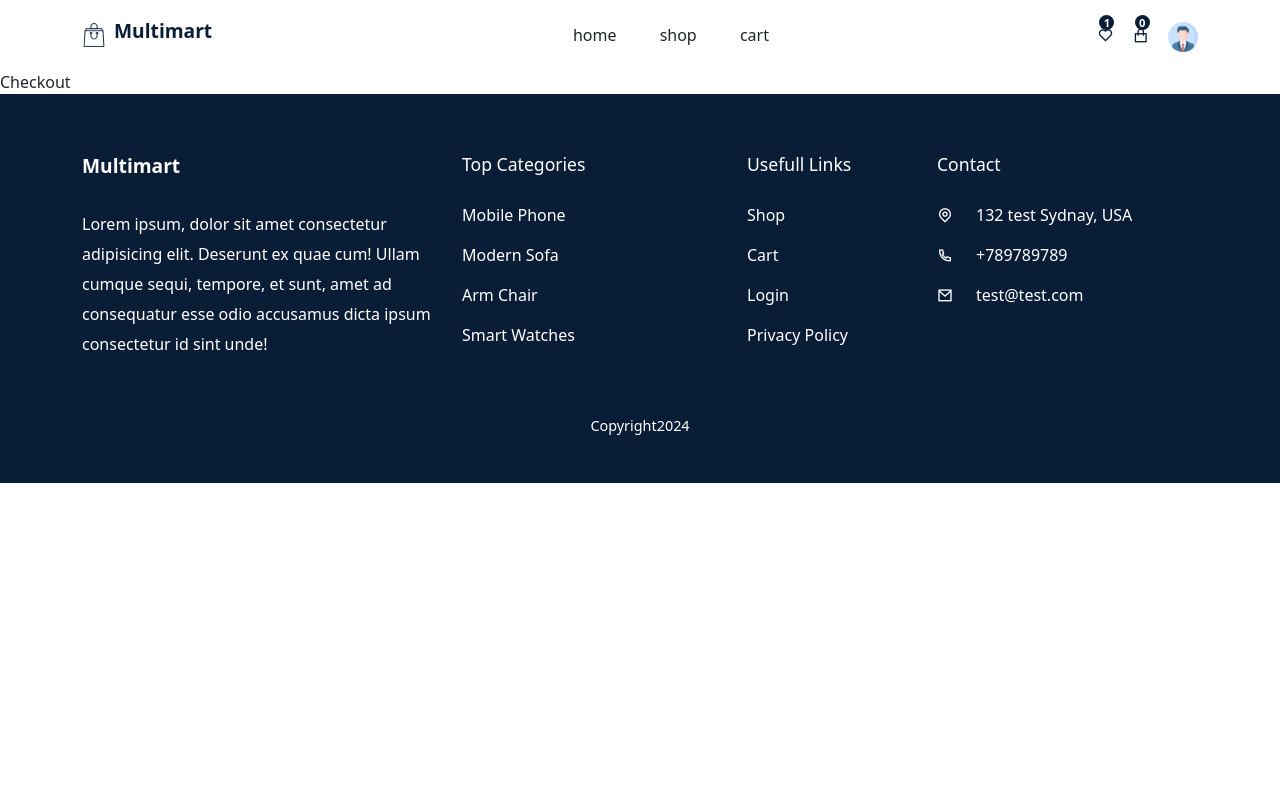
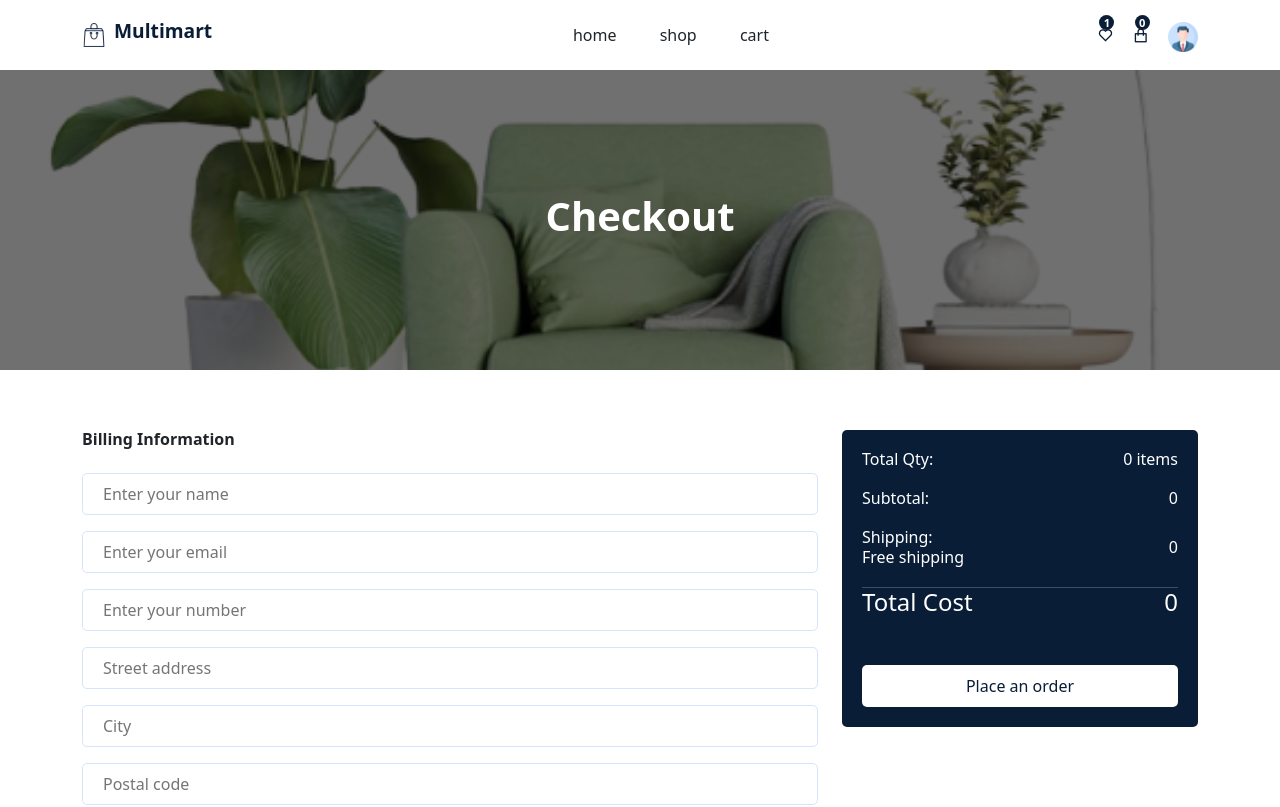
Before and after one commit to gentuuu/-Ecommerce-Website-Firebase, a React (Vite) app: page /Checkout in a window 1280 px wide. Shown: the top 807 px of the page. Built offline with nearby package versions, Linux system fonts and the light colour scheme.

Commit message:
Add checkout
dodanie koszyka zamówień formularz

```diff
--- a/src/pages/Checkout.jsx
+++ b/src/pages/Checkout.jsx
@@ -1,7 +1,61 @@
+import '../styles/Checkout.scss'
+
+import { Container, Row, Col, Form, FormGroup } from "reactstrap"
+import Helmet from '../components/Helmet/Helmet'
+import CommonSection from '../components/UI/CommonSection'
+
+import { useSelector } from 'react-redux'
 
 const Checkout = () => {
+
+  const totalQty = useSelector(state=>state.cart.totalQuantity);
+  const totalAmount = useSelector(state=>state.cart.totalAmount);
+
   return (
-    <div>Checkout</div>
+    <Helmet title='Checkout'>
+      <CommonSection title='Checkout' />
+      <section>
+        <Container>
+          <Row>
+            <Col lg='8'>
+              <h6 className="mb-4 fw-bold">Billing Information</h6>
+              <Form className='billing__form'>
+                <FormGroup className="form__group">
+                  <input type="text" placeholder="Enter your name" />
+                </FormGroup>
+                <FormGroup className="form__group">
+                  <input type="email" placeholder="Enter your email" />
+                </FormGroup>
+                <FormGroup className="form__group">
+                  <input type="number" placeholder="Enter your number" />
+                </FormGroup>
+                <FormGroup className="form__group">
+                  <input type="text" placeholder="Street address" />
+                </FormGroup>
+                <FormGroup className="form__group">
+                  <input type="text" placeholder="City" />
+                </FormGroup>
+                <FormGroup className="form__group">
+                  <input type="text" placeholder="Postal code" />
+                </FormGroup>
+                <FormGroup className="form__group">
+                  <input type="text" placeholder="Country" />
+                </FormGroup>
+              </Form>
+            </Col>
+            <Col lg='4'>
+              <div className="checkout__cart">
+                <h6>Total Qty: <span>{totalQty} items</span></h6>
+                <h6>Subtotal: <span>{totalAmount}</span></h6>
+                <h6><span>Shipping: <br />Free shipping</span> <span>0</span></h6>
+                <h4>Total Cost <span>{totalAmount}</span></h4>
+                <button className="buy__btn auth__btn w-100">Place an order</button>
+              </div>
+            </Col>
+          </Row>
+        </Container>
+      </section>
+    </Helmet>
   )
 }
 
--- /dev/null
+++ b/src/styles/Checkout.scss
@@ -0,0 +1,29 @@
+.billing__form .form__group input{
+    border: 1px solid var(--card-bg-02);
+}
+
+.checkout{
+    &__cart{
+        padding: 20px;
+        background: var(--primary-color);
+        color: #fff;
+        border-radius: 5px;
+        & h6, h4{
+            display: flex;
+            align-items: center;
+            justify-content: space-between;
+        }
+        & h6{
+            margin-bottom: 20px;
+        }
+        & h4{
+            border-top: 1px solid rgba(211,211,211,0.253);
+        }
+    }
+
+}
+
+.auth__btn{
+    background: #fff !important;
+    color: var(--primary-color);
+}
```
